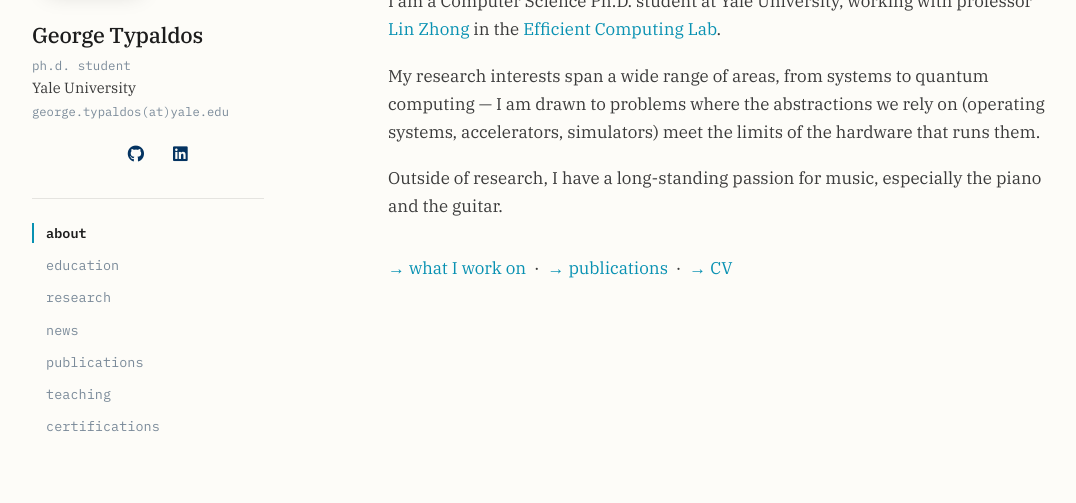
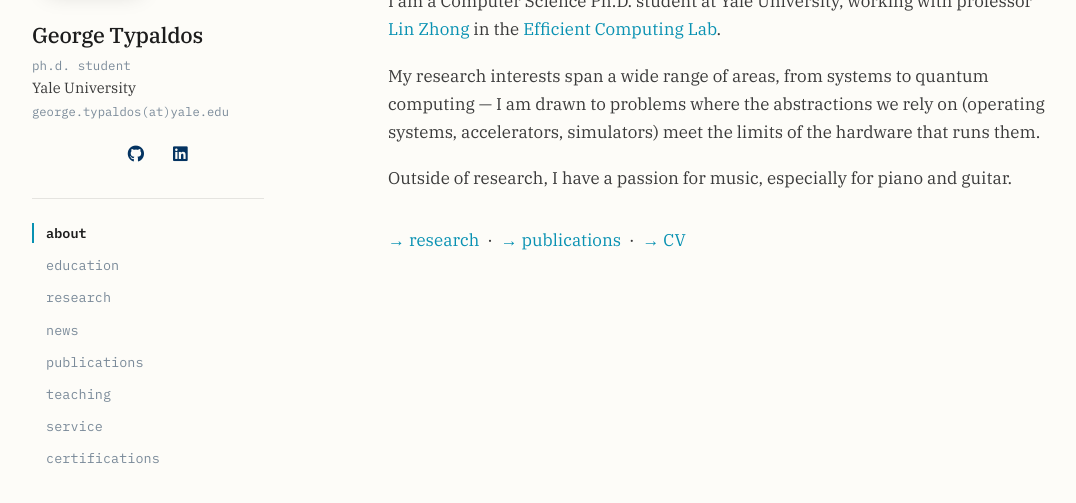
Before and after one commit to Giotyp/Giotyp.github.io, a Jekyll site: the page built from index.md, in a window 1280 px wide, cut to the strip 192-695 px from the top of the page. Shown: the whole strip, without its empty margins (100-1176 px from the left). Built offline with Jekyll 4.4.1, drawn with Linux system fonts in a browser that asks for light colours; nearby versions of some CDN libraries; a style sheet for code colours, icons or effects is not loaded.

Commit message:
service and cv update

```diff
--- a/_config.yml
+++ b/_config.yml
@@ -58,6 +58,7 @@ nav:
   - { label: "news",           url: "/news/" }
   - { label: "publications",   url: "/publications/" }
   - { label: "teaching",       url: "/teaching/" }
+  - { label: "service",        url: "/service/" }
   - { label: "certifications", url: "/certifications/" }
 
 
--- a/index.md
+++ b/index.md
@@ -11,6 +11,6 @@ I am a Computer Science Ph.D. student at Yale University, working with professor
 
 My research interests span a wide range of areas, from systems to quantum computing — I am drawn to problems where the abstractions we rely on (operating systems, accelerators, simulators) meet the limits of the hardware that runs them.
 
-Outside of research, I have a long-standing passion for music, especially the piano and the guitar.
+Outside of research, I have a passion for music, especially for piano and guitar.
 
-<p style="margin-top:2em;"><a href="{{ '/research/' | relative_url }}">→ what I work on</a> &nbsp;·&nbsp; <a href="{{ '/publications/' | relative_url }}">→ publications</a> &nbsp;·&nbsp; <a href="{{ site.cv_link | relative_url }}">→ CV</a></p>
+<p style="margin-top:2em;"><a href="{{ '/research/' | relative_url }}">→ research</a> &nbsp;·&nbsp; <a href="{{ '/publications/' | relative_url }}">→ publications</a> &nbsp;·&nbsp; <a href="{{ site.cv_link | relative_url }}">→ CV</a></p>
```
Also changed, not shown: CLAUDE.md (+1 -0 lines), service.md (added, +15 -0 lines), 1 other file.
